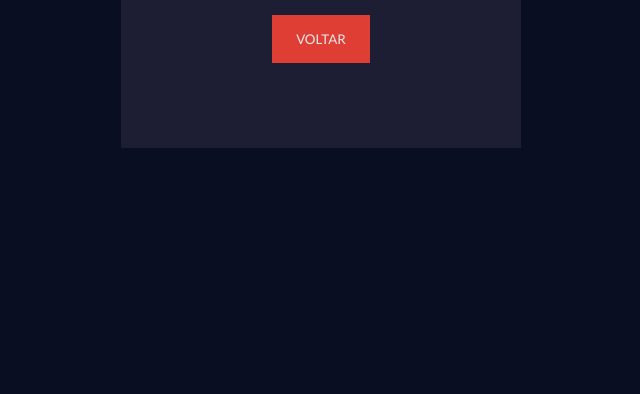
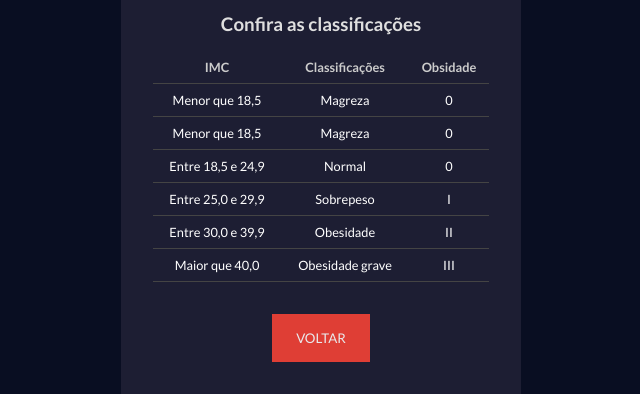
Before and after one commit to Luis-Cesar0/Calculadora_de_IMC, a plain HTML site: page index.html in a window 1280 px wide. Shown: the part 452-846 px from the top of the page, without its empty margins (319-959 px from the left). Before the commit the page ends 800 px from the top, so only its background shows below. Drawn offline with Linux system fonts and the light colour scheme.

Commit message:
criando a tabela com JS

```diff
--- a/JS/script.js
+++ b/JS/script.js
@@ -1 +1,75 @@
-console.log('helo word!')
+const data = [
+    {
+      min: 0,
+      max: 18.4,
+      classification: "Menor que 18,5",
+      info: "Magreza",
+      obesity: "0",
+    },
+    {
+      min: 18.5,
+      max: 24.9,
+      classification: "Entre 18,5 e 24,9",
+      info: "Normal",
+      obesity: "0",
+    },
+    {
+      min: 25,
+      max: 29.9,
+      classification: "Entre 25,0 e 29,9",
+      info: "Sobrepeso",
+      obesity: "I",
+    },
+    {
+      min: 30,
+      max: 39.9,
+      classification: "Entre 30,0 e 39,9",
+      info: "Obesidade",
+      obesity: "II",
+    },
+    {
+      min: 40,
+      max: 99,
+      classification: "Maior que 40,0",
+      info: "Obesidade grave",
+      obesity: "III",
+    },
+  ];
+
+  // Seleção de elementos
+  const imcTable = document.querySelector('#imc-table')
+
+  const heightInput = document.querySelector('#height')
+  const weigthInput = document.querySelector('#weight')
+  const calcBtn = document.querySelector('#calc-btn')
+  const  clearBtn = document.querySelector('clear-btn')
+
+  // Funções
+  function creatTable(data){
+    data.forEach((item) => {
+            const div = document.createElement('div')
+            div.classList.add('table-data')
+
+            const classification = document.createElement('p')
+            classification.innerHTML = item.classification
+
+            const info = document.createElement('p')
+            info.innerText = item.info
+
+            const obesity = document.createElement('p')
+            obesity.innerText = item.obesity
+
+        div.appendChild(classification)
+        div.appendChild(info)
+        div.appendChild(obesity)
+
+        imcTable.appendChild(div)
+
+    });
+  }
+
+
+  // inicialização
+ creatTable(data)
+
+  //Eventos
--- a/css/style.css
+++ b/css/style.css
@@ -102,26 +102,26 @@ button:hover{
     font-size: 0.8rem;
 }
 
-#table-header{
+.table-header{
     font-weight: bold;
     color: #ccc;
 }
 
-#table-header,
-#table-data{
+.table-header,
+.table-data{
     display: flex;
     justify-content: space-between;
     margin-bottom: 0.5rem;
     padding-bottom: 0.5rem;
     border-bottom: 1px solid #444;
 }
-#table-header h4,
-#table-data p{
+.table-header h4,
+.table-data p{
     flex: 1;
 }
 
-#table-header h4:nth-child(3),
-#table-data p:nth-child(3){
+.table-header h4:nth-child(3),
+.table-data p:nth-child(3){
     max-width: 80px;
 }
 #back-btn{
--- a/index.html
+++ b/index.html
@@ -12,7 +12,7 @@
 </head>
 <body>
     <div class="container">
-        <div id="calc-container" class="hide">
+        <div id="calc-container" >
             <h2>Calculadora de IMC</h2>
             <form id="imc-form">
                 <div class="form-inputs">
@@ -27,7 +27,8 @@
                 </div>
                 <div class="action-control">
                     <button id="calc_btn">Calcular</button>
-                    <button id="clear-btn">Limpar</button>
+                    <button type="reset" id="clear-btn">Limpar</button>
+
                 </div>
             </form>
         </div>
@@ -36,12 +37,12 @@
             <p id="imc-info">Situação atual<span class="good"> Magreza</span></p>
             <h3>Confira as classificações</h3>
             <div id="imc-table">
-                <div id="table-header">
+                <div class="table-header">
                     <h4>IMC</h4>
                     <h4>Classificações</h4>
                     <h4>Obsidade</h4>
                 </div>
-                <div id="table-data">
+                <div class="table-data">
                     <p>Menor que 18,5</p>
                     <p>Magreza</p>
                     <p>0</p>
```
